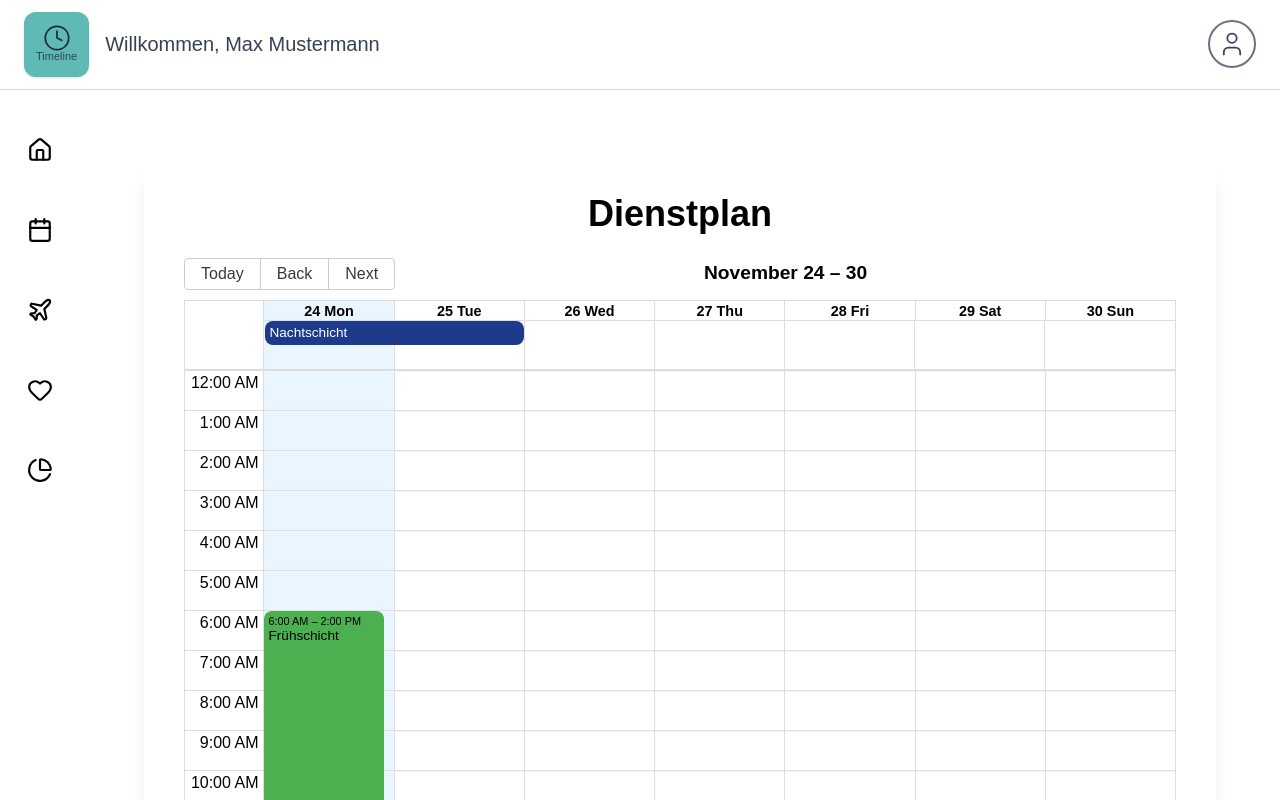
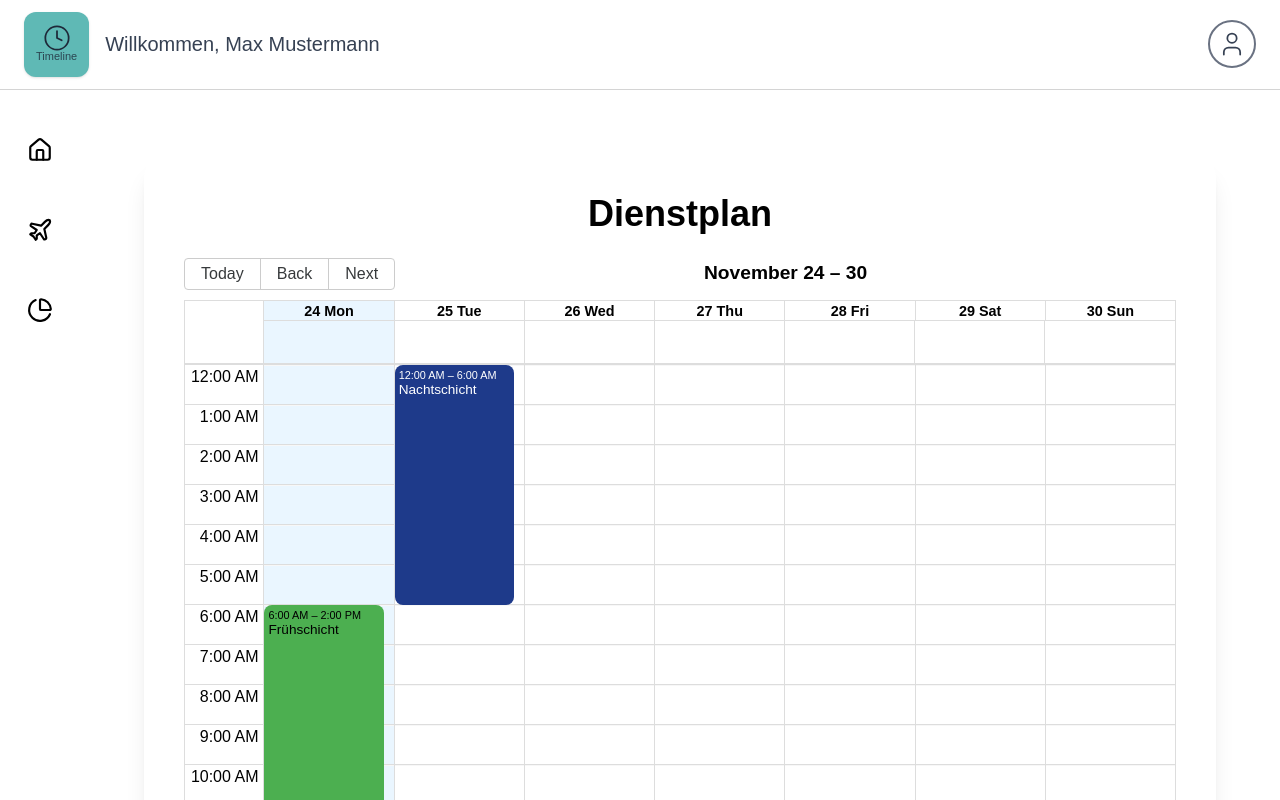
Before and after one commit to lizasowie/timeline, a Next.js app: page / in a window 1280 px wide. Shown: the top 800 px of the page. Built offline with nearby package versions, Linux system fonts and the light colour scheme.

Commit message:
Angepasste Sidebar, Abwesenheiten zusammengefassen und WeekPlanner Nachtschichten angepasst

```diff
--- a/app/urlaub/page.tsx
+++ b/app/abwesenheit/page.tsx
@@ -21,28 +21,25 @@ export default function UrlaubPage() {
 
   const handleSubmit = (e: React.FormEvent) => {
     e.preventDefault();
-    console.log("Urlaubsanfrage:", {
-      startDate,
-      endDate,
-      reason,
-      comment,
-      days: calculateDays(),
-    });
     alert("Urlaubsanfrage wurde eingereicht!");
   };
 
   return (
-    <div className="min-h-screen flex flex-col bg-gradient-to-br from-[#4cabaa] to-[#2b8584]">
+    <div className="min-h-screen flex flex-col bg-gray-50">
 
+      {/* Navbar */}
       <Navbar name="Benutzer" />
 
-      <div className="flex flex-1">
+      {/* Hauptlayout */}
+      <div className="flex flex-1 overflow-hidden">
 
+        {/* Sidebar */}
         <Sidebar />
 
-        <main className="flex-1 p-4 md:p-10 pb-24 md:pb-10 overflow-auto">
+        {/* Content */}
+        <main className="flex-1 p-4 md:p-10 overflow-auto">
 
-          <div className="bg-[#faf6e3] backdrop-blur-xl rounded-3xl shadow-[0_8px_30px_rgb(0,0,0,0.15)] p-8 md:p-12 max-w-2xl mx-auto border border-white/40">
+          <div className="bg-white rounded-3xl shadow-xl p-8 md:p-12 max-w-2xl mx-auto border border-neutral-200">
 
             <h1 className="text-3xl md:text-4xl font-bold text-[#156082] mb-6 text-center">
               Urlaubsanfrage
@@ -50,7 +47,7 @@ export default function UrlaubPage() {
 
             <form className="flex flex-col gap-6" onSubmit={handleSubmit}>
 
-              {/* STARTDATUM */}
+              {/* Startdatum */}
               <div>
                 <label className="font-medium text-gray-700">Startdatum</label>
                 <input
@@ -62,7 +59,7 @@ export default function UrlaubPage() {
                 />
               </div>
 
-              {/* ENDDATUM */}
+              {/* Enddatum */}
               <div>
                 <label className="font-medium text-gray-700">Enddatum</label>
                 <input
@@ -74,7 +71,7 @@ export default function UrlaubPage() {
                 />
               </div>
 
-              {/* GRUND */}
+              {/* Grund */}
               <div>
                 <label className="font-medium text-gray-700">Grund</label>
                 <select
@@ -89,7 +86,7 @@ export default function UrlaubPage() {
                 </select>
               </div>
 
-              {/* KOMMENTAR */}
+              {/* Kommentar */}
               <div>
                 <label className="font-medium text-gray-700">Kommentar (optional)</label>
                 <textarea
@@ -101,12 +98,12 @@ export default function UrlaubPage() {
                 />
               </div>
 
-              {/* TAGE */}
+              {/* Tage */}
               <div className="text-right text-gray-700 font-medium text-lg">
-                Dauer: <span className="text-[#156082]">{calculateDays()}</span> Tage
+                Dauer: <span className="text-[#156082] font-semibold">{calculateDays()}</span> Tage
               </div>
 
-              {/* BUTTON */}
+              {/* Senden-Button */}
               <button
                 type="submit"
                 className="bg-[#156082] text-white py-3 px-6 rounded-xl shadow-md text-lg font-medium hover:shadow-lg hover:-translate-y-[2px] transition-all"
@@ -115,10 +112,9 @@ export default function UrlaubPage() {
               </button>
 
             </form>
+          </div>
 
-          </div>
         </main>
-
       </div>
     </div>
   );
--- a/app/components/Sidebar.js
+++ b/app/components/Sidebar.js
@@ -6,9 +6,7 @@ import Link from "next/link";
 export default function Sidebar() {
   const items = [
     { icon: <Home size={26} />, label: "Home", href: "/" },
-    { icon: <Calendar size={26} />, label: "Calendar", href: "/calender" },
-    { icon: <Plane size={26} />, label: "Urlaub", href: "/urlaub" },
-    { icon: <Heart size={26} />, label: "Krankheit", href: "/sick" },
+    { icon: <Plane size={26} />, label: "Abwesenheit", href: "/abwesenheit" },
     { icon: <PieChart size={26} />, label: "Stats", href: "/stats" },
   ];
 
--- a/app/components/WeekPlanner.tsx
+++ b/app/components/WeekPlanner.tsx
@@ -21,11 +21,36 @@ interface ShiftEvent extends Event {
   type: ShiftType;
 }
 
+// -----------------------------
+// Nacht-Schicht Split Funktion
+// -----------------------------
+function splitNightShift(title: string, start: Date, end: Date): ShiftEvent[] {
+  const midnight = new Date(start);
+  midnight.setHours(23, 59, 59, 999);
+
+  const nextMorning = new Date(end);
+
+  return [
+    {
+      type: "nacht",
+      title,
+      start,
+      end: midnight,
+    },
+    {
+      type: "nacht",
+      title,
+      start: new Date(midnight.getTime() + 1),
+      end: nextMorning,
+    },
+  ];
+}
+
 // Beispiel-Daten
 const shifts: ShiftEvent[] = [
   {
     title: "Frühschicht",
-    start: new Date(2025, 10, 24, 6, 0), // 24.11.2025 06:00
+    start: new Date(2025, 10, 24, 6, 0),
     end: new Date(2025, 10, 24, 14, 0),
     type: "früh",
   },
@@ -38,15 +63,23 @@ const shifts: ShiftEvent[] = [
   {
     title: "Nachtschicht",
     start: new Date(2025, 10, 24, 22, 0),
-    end: new Date(2025, 10, 25, 6, 0), // geht über Mitternacht
+    end: new Date(2025, 10, 25, 6, 0),
     type: "nacht",
   },
 ];
 
 export default function WeekPlanner() {
-  const [events] = useState<ShiftEvent[]>(shifts);
+  // Splitte alle Nachtschichten in zwei Teile
+  const processedEvents: ShiftEvent[] = shifts.flatMap((shift) => {
+    if (shift.type === "nacht") {
+      return splitNightShift(shift.title, shift.start, shift.end); // Fehlermeldung kommt durch die Action Cards bei denen aktuell onClick: undefined gestezt ist
+    }
+    return shift;
+  });
 
-  // Farbzuordnung
+  const [events] = useState<ShiftEvent[]>(processedEvents);
+
+  // Farbzuordnung für Schichten
   const eventStyleGetter = (event: ShiftEvent) => {
     let backgroundColor = "#4caf50"; // default grün
 
@@ -62,16 +95,16 @@ export default function WeekPlanner() {
         break;
     }
 
-    const style = {
+    return {
+      style: {
         backgroundColor,
         color: event.type === "nacht" ? "white" : "black",
         borderRadius: "8px",
         border: "none",
         padding: "2px 4px",
         fontSize: "0.85rem",
+      },
     };
-
-    return { style };
   };
 
   return (
@@ -91,7 +124,6 @@ export default function WeekPlanner() {
           defaultDate={new Date(2025, 10, 24)}
           style={{ height: 700 }}
           eventPropGetter={eventStyleGetter}
-
         />
       </div>
     </div>
```
Also changed, not shown: app/globals.css (line endings or trailing spaces). Lines whose indentation alone changed are shown as unchanged.
